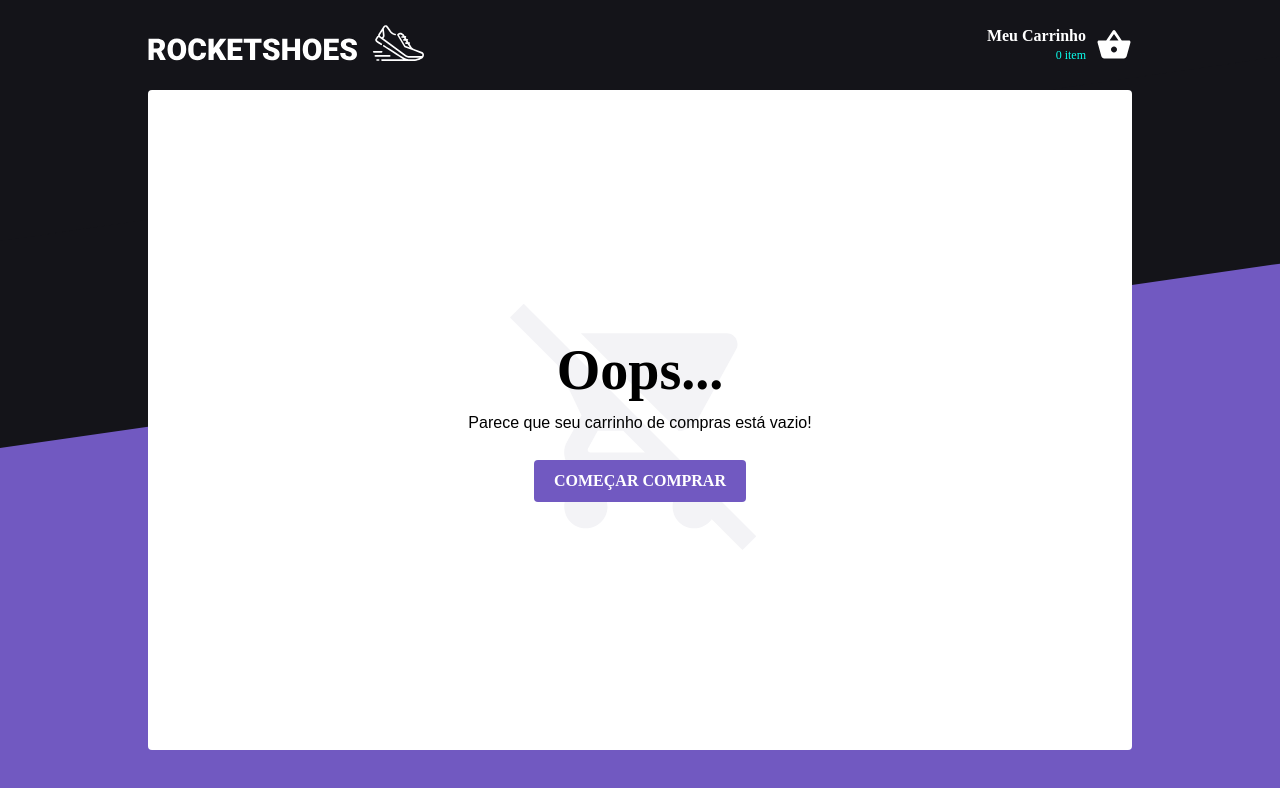
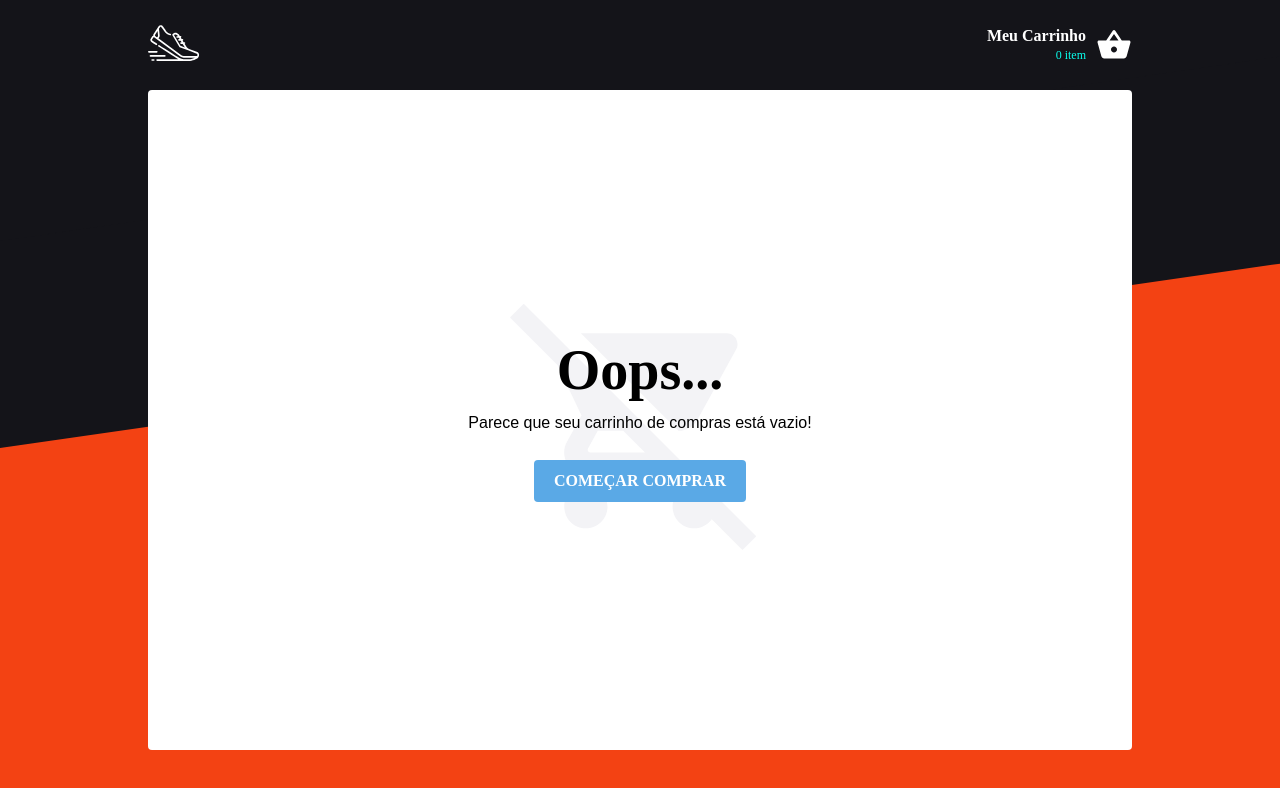
Before and after one commit to dev-danilo/DPShoes, a React (Create React App) app: page /cart in a window 1280 px wide. Shown: the top 788 px of the page. Built offline with nearby package versions, Linux system fonts and the light colour scheme.

Commit message:
colors update

```diff
--- a/src/pages/Cart/index.js
+++ b/src/pages/Cart/index.js
@@ -80,11 +80,11 @@ export default function Cart() {
                   <td>
                     <div>
                       <button type="button" onClick={() => decrement(product)}>
-                        <MdRemoveCircleOutline size={20} color="#7159c1" />
+                        <MdRemoveCircleOutline size={20} color="#5AA9E6" />
                       </button>
                       <input type="text" readOnly value={product.amount} />
                       <button type="button" onClick={() => increment(product)}>
-                        <MdAddCircleOutline size={20} color="#7159c1" />
+                        <MdAddCircleOutline size={20} color="#5AA9E6" />
                       </button>
                     </div>
                   </td>
@@ -98,7 +98,7 @@ export default function Cart() {
                         dispatch(CartActions.removeFromCart(product.id))
                       }
                     >
-                      <MdDelete size={20} color="#7159c1" />
+                      <MdDelete size={20} color="#5AA9E6" />
                     </button>
                   </td>
                 </tr>
--- a/src/pages/Cart/styles.js
+++ b/src/pages/Cart/styles.js
@@ -18,7 +18,7 @@ export const Container = styled.main`
     }
 
     button {
-      background: #7159c1;
+      background: #5AA9E6;
       color: #fff;
       border: 0;
       border-radius: 4px;
@@ -34,7 +34,7 @@ export const Container = styled.main`
       }
 
       &:hover {
-        background: ${darken(0.04, '#7159c1')};
+        background: ${darken(0.04, '#5AA9E6')};
       }
     }
   }
@@ -74,7 +74,7 @@ export const EmptyCart = styled.section`
 `;
 
 export const StartShopping = styled(Link)`
-    background: #7159c1;
+    background: #5AA9E6;
     color: #fff;
     border: 0;
     border-radius: 4px;
@@ -86,11 +86,11 @@ export const StartShopping = styled(Link)`
     display: inline-block;
 
     &:hover {
-      background: ${lighten(0.04, '#7159c1')};
+      background: ${lighten(0.04, '#5AA9E6')};
     }
 
     &:active {
-      background: ${darken(0.04, '#7159c1')};
+      background: ${darken(0.04, '#5AA9E6')};
     }
   }
 `;
--- a/src/pages/Home/styles.js
+++ b/src/pages/Home/styles.js
@@ -66,7 +66,7 @@ export const ProductList = styled.ul`
     }
 
     button {
-      background: #7159c1;
+      background: #5AA9E6;
       color: #fff;
       border: 0;
       border-radius: 4px;
@@ -78,7 +78,7 @@ export const ProductList = styled.ul`
 
       transition: 0.cubic-bezier(0.175, 0.885, 0.32, 1.275);
       &:hover {
-        background: ${darken(0.03, '#7159c1')};
+        background: ${darken(0.03, '#5AA9E6')};
       }
 
       div {
--- a/src/styles/global.js
+++ b/src/styles/global.js
@@ -14,7 +14,9 @@ export default createGlobalStyle`
   }
 
   body {
-    background: #7159c1 url(${background}) no-repeat;
+    //#F34213
+    //#1C77C3
+    background: #F34213 url(${background}) no-repeat;
     -webkit-font-smoothing: antialiased;
 
     &::before {
```
Also changed, not shown: src/assets/images/logo.svg.
